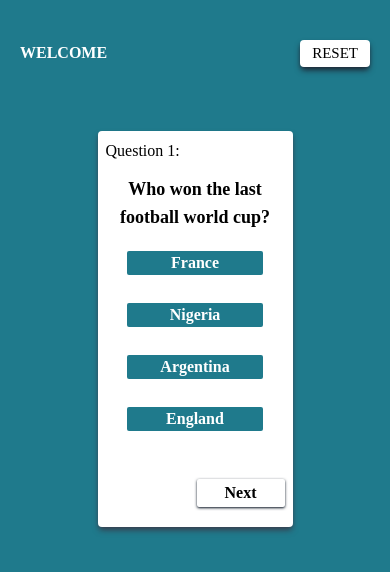
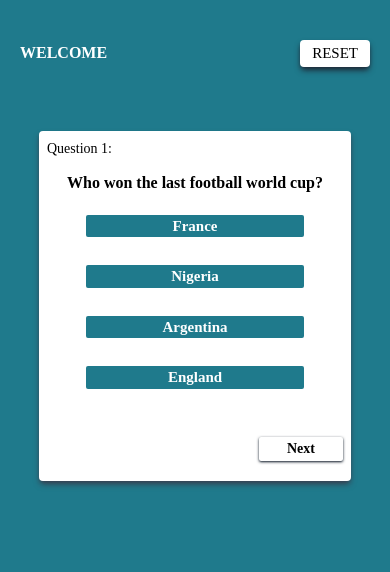
Before and after one commit to favourAyomikun/QuizApp, a React (Vite) app: page /quizPage in a window 390 px wide. Shown: the top 572 px of the page. Built offline with nearby package versions, Linux system fonts and the light colour scheme; a web font is replaced by a local one.

Commit message:
worked on the responsiveness of the quiztemplate modal

```diff
--- a/src/pages/QuizTemplate.jsx
+++ b/src/pages/QuizTemplate.jsx
@@ -37,18 +37,18 @@ const QuizQuestions = () => {
   };
 
   return (
-    <main className="container mx-auto rounded max-w-[50%] mt-16 bg-white shadow-md shadow-gray-700">
+    <main className="container mx-auto rounded max-w-[80%] md:max-w-[50%] mt-16 bg-white shadow-md shadow-gray-700">
       {currentQuestionIndex < data.length ? (
         <div className="pb-5">
-          <p className=" ml-2 pt-2">Question {currentQuestionIndex + 1}:</p>
-          <h2 className="text-center font-bold text-lg mt-3 mb-5">
+          <p className="text-sm md:text-base ml-2 pt-2">Question {currentQuestionIndex + 1}:</p>
+          <h2 className="text-center font-bold md:text-lg mt-3 mb-5 px-2">
             {presentQuestion.question}
           </h2>
           <div className="flex flex-col items-center">
             {presentQuestion.options.map((option, index) => (
               <button
                 key={index}
-                className={` mb-7 w-[70%] rounded-sm text-white text-base font-semibold outline-none hover:bg-[#022b3ac4] ${option === userAnswer ? 'bg-[#022b3ac4]' : 'bg-[#1F7A8C]'}`}
+                className={` mb-7 w-[70%] rounded-sm text-white text-[15px] md:text-base font-semibold outline-none hover:bg-[#022b3ac4] ${option === userAnswer ? 'bg-[#022b3ac4]' : 'bg-[#1F7A8C]'}`}
                 onClick={() => handleAnswerClick(option)}
               >
                 {option}
@@ -61,14 +61,14 @@ const QuizQuestions = () => {
                 onClick={handlePreviousQuestion}
                 className="bg-white shadow-gray-800  outline-none shadow rounded-sm px-7 py-[2px] mt-5 mr-2 hover:bg-[#022b3ac4] hover:text-white hover:shadow-transparent"
               >
-                <p className="font-semibold">Back</p>
+                <p className="font-semibold text-sm md:text-base">Back</p>
               </button>
             )}
             <button
               onClick={handleNextQuestion}
               className="bg-white shadow-gray-800 outline-none shadow rounded-sm px-7 py-[2px] mt-5 hover:bg-[#022b3ac4] hover:text-white hover:shadow-transparent"
             >
-              <p className="font-semibold">Next</p>
+              <p className="font-semibold text-sm md:text-base">Next</p>
             </button>
           </div>
         </div>
```
